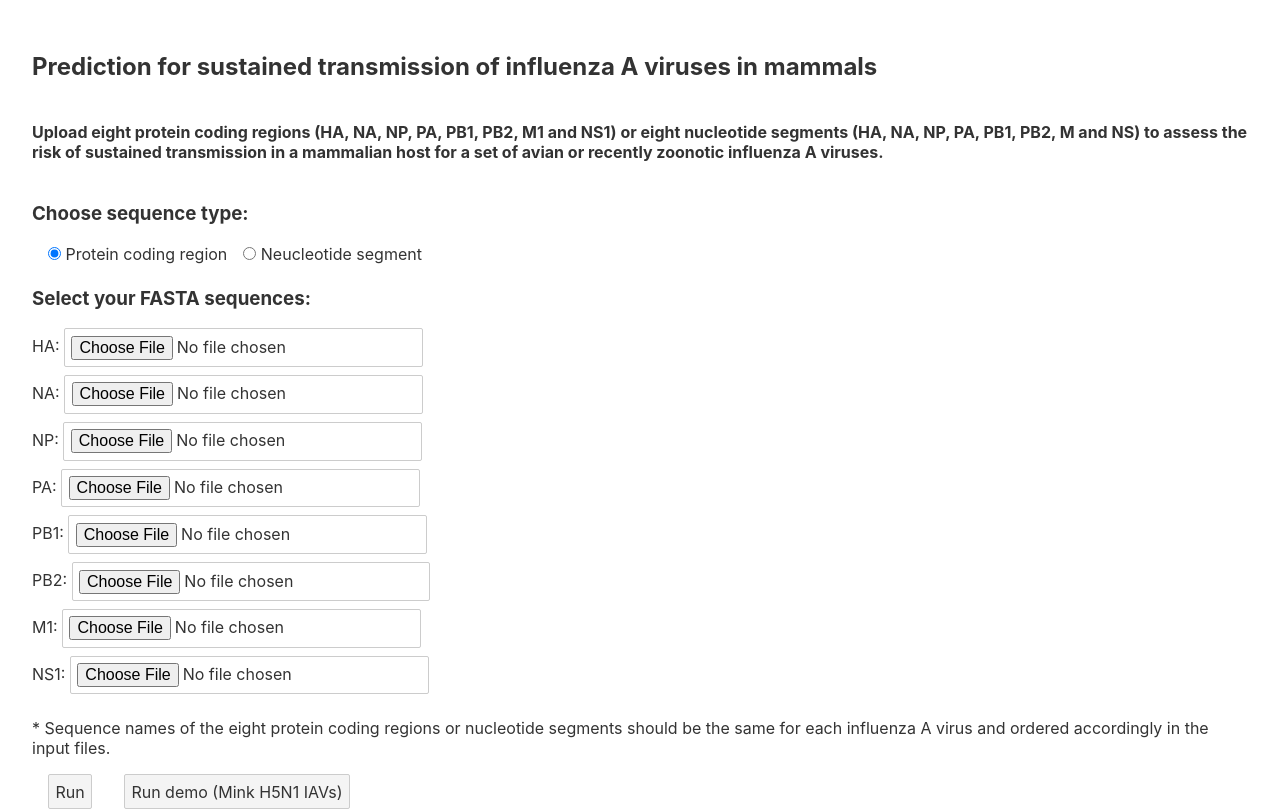
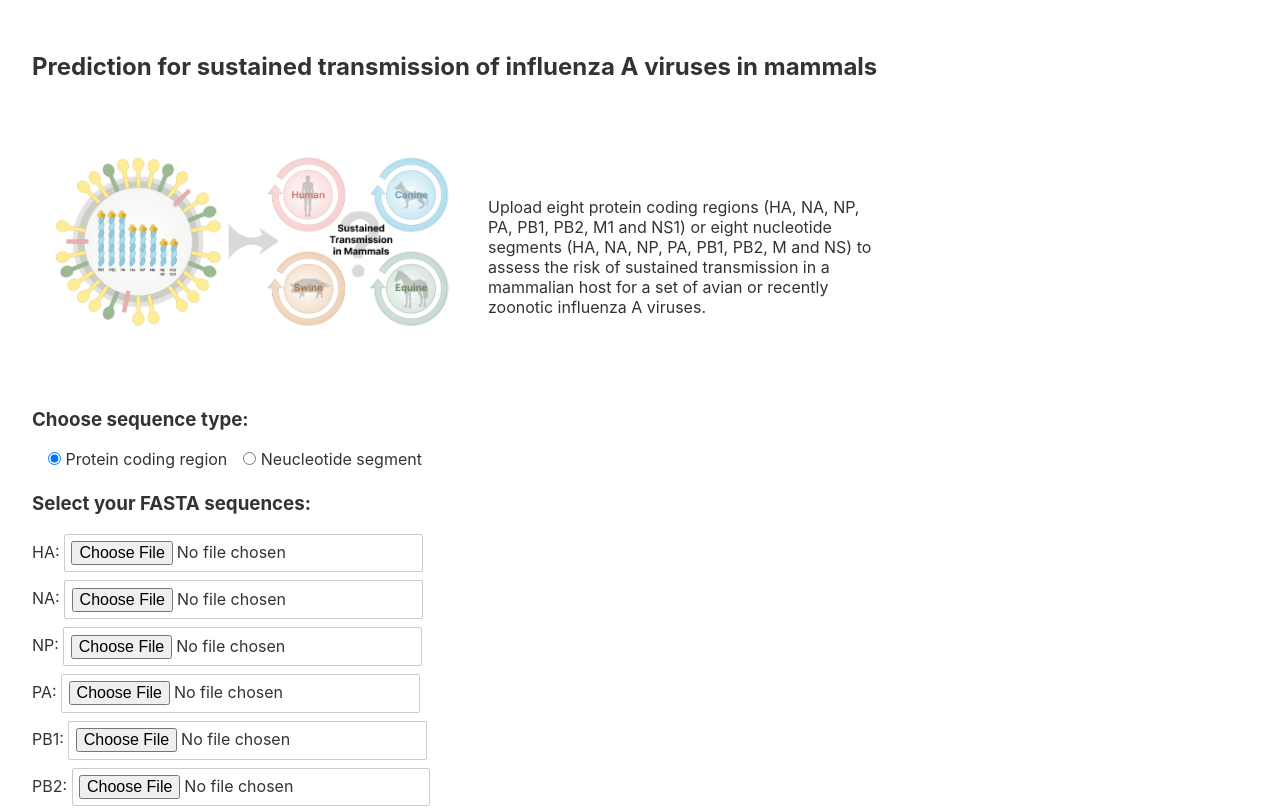
Before and after one commit to id-bioinfo/IAVs_sustained_transmission_prediction_website, a Svelte app: page / in a window 1280 px wide. Shown: the top 811 px of the page. Built offline with nearby package versions, Linux system fonts and the light colour scheme.

Commit message:
Add files via upload

```diff
--- a/src/App.svelte
+++ b/src/App.svelte
@@ -197,12 +197,19 @@
   <h2>
         Prediction for sustained transmission of influenza A viruses in mammals
   </h2>
-  <h4>
-    Upload eight protein coding regions (HA, NA, NP, PA, PB1, PB2, M1 and NS1)
-    or eight nucleotide segments (HA, NA, NP, PA, PB1, PB2, M and NS) to assess
-    the risk of sustained transmission in a mammalian host for a set of avian or
-    recently zoonotic influenza A viruses.
-  </h4>
+  <div class="graphContainer">
+    <img class="intro_photo" src="./intro.png" alt="Graph introduction" />
+    <div class="intro">
+      <p>
+      Upload eight protein coding regions (HA, NA, NP, PA, PB1, PB2, M1 and NS1)
+      or eight nucleotide segments (HA, NA, NP, PA, PB1, PB2, M and NS) to assess
+      the risk of sustained transmission in a mammalian host for a set of avian or
+      recently zoonotic influenza A viruses.
+      </p>
+    </div>
+  </div>
+
+
   <h3>Choose sequence type:</h3>
   <div class="row">
     <label class="runtypebutton">
@@ -291,13 +298,25 @@
     display: flex;
     flex-direction: row;
     flex-wrap: wrap;
-    justify-content: center;
-    align-items: center;
+    justify-content: left;
+    align-items: left;
   }
 
   img.legend {
-    width: 448px;
-    height: 260px;
+    width: 310px;
+    height: 315px;
   }
 
+  img.intro_photo{
+    float:left;
+    width:450px;
+    height:288px;
+    padding-left: 1px;
+    padding-right: 5px;
+  }
+  div.intro{
+    float:right;
+    width:400px;
+    padding-top: 80px;
+  }
 </style>
```
